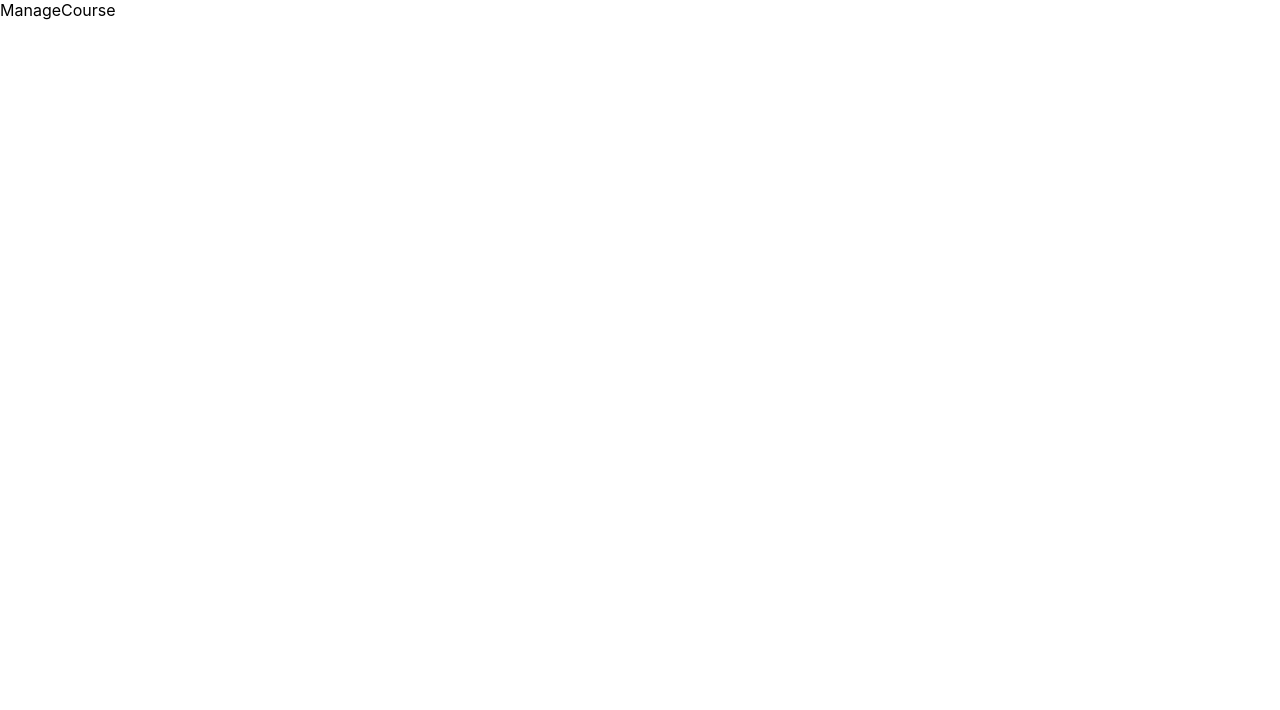
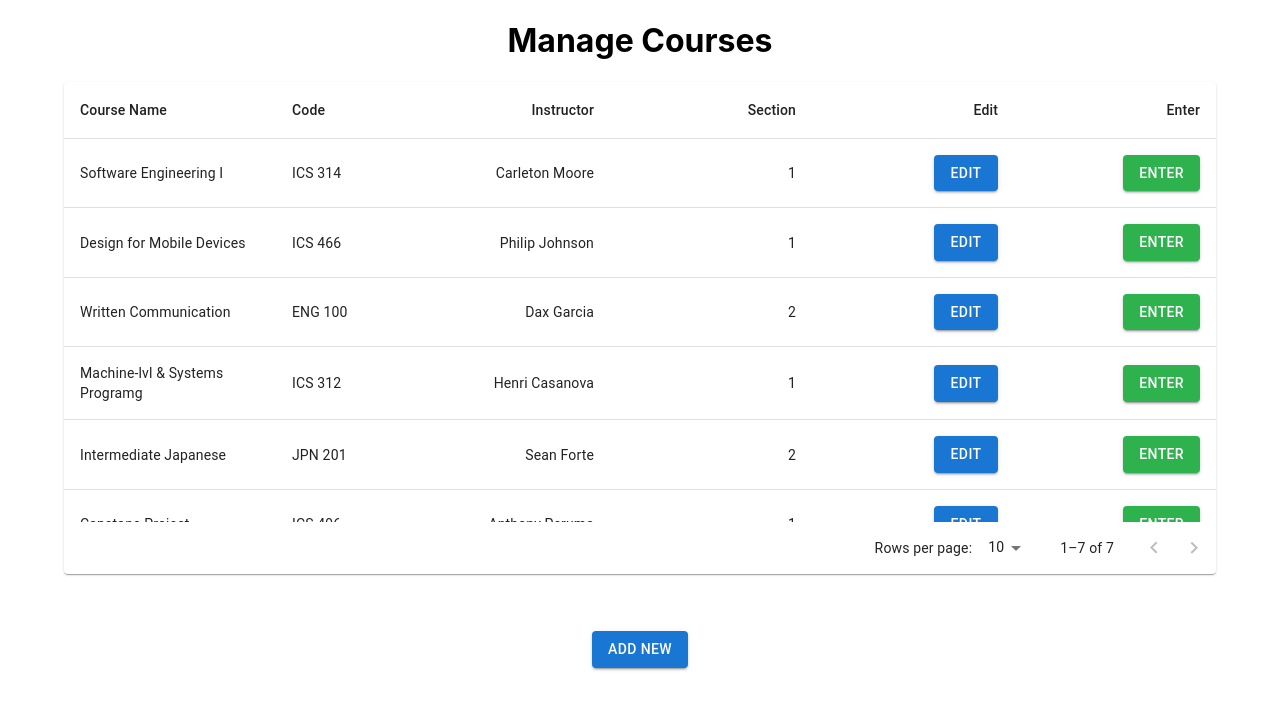
Before and after one commit to wenhaoq20/PickOn_Project, a React (Create React App) app in the folder app/client/: page /managecourse in a window 1280 px wide. Shown: the top 710 px of the page. Built offline with nearby package versions, Linux system fonts and the light colour scheme.

Commit message:
Created Manage Course Page

```diff
--- a/app/client/src/pages/instructor/ManageCourse.jsx
+++ b/app/client/src/pages/instructor/ManageCourse.jsx
@@ -1,5 +1,149 @@
+import * as React from 'react';
+import {
+  Button,
+  Grid,
+  Container,
+  Paper,
+  Table,
+  TableBody,
+  TableCell,
+  TableContainer,
+  TableHead,
+  TablePagination,
+  TableRow
+} from '@mui/material';
+
+const columns = [
+  { id: 'name', label: 'Course Name', minWidth: 170 },
+  { id: 'code', label: 'Code', minWidth: 100 },
+  {
+    id: 'instructor',
+    label: 'Instructor',
+    minWidth: 170,
+    align: 'right',
+    format: (value) => value.toLocaleString('en-US'),
+  },
+  {
+    id: 'section',
+    label: 'Section',
+    minWidth: 170,
+    align: 'right',
+    format: (value) => value.toLocaleString('en-US'),
+  },
+  {
+    id: 'edit',
+    label: 'Edit',
+    minWidth: 170,
+    align: 'right',
+    format: (value) => value.toFixed(2),
+  },
+  {
+    id: 'enter',
+    label: 'Enter',
+    minWidth: 170,
+    align: 'right',
+    format: (value) => value.toFixed(2),
+  },
+];
+
+function createData(name, code, instructor, section) {
+  const edit = <Button variant="contained">Edit</Button>;
+  const enter = <Button style={{
+    backgroundColor: "#2eb24d"
+  }} variant="contained">Enter</Button>;
+  return { name, code, instructor, section, edit, enter};
+}
+
+const rows = [
+  createData('Software Engineering I', 'ICS 314', 'Carleton Moore', 1),
+  createData('Design for Mobile Devices', 'ICS 466', 'Philip Johnson', 1),
+  createData('Written Communication', 'ENG 100', 'Dax Garcia', 2),
+  createData('Machine-lvl & Systems Programg', 'ICS 312', 'Henri Casanova', 1),
+  createData('Intermediate Japanese', 'JPN 201', 'Sean Forte', 2),
+  createData('Capstone Project', 'ICS 496', 'Anthony Peruma', 1),
+  createData('Discrete Math for CS I', 'ICS 141', 'Kyungim Baek', 2),
+];
 const ManageCourse = () => {
-    return <div>ManageCourse</div>;
+
+  const [page, setPage] = React.useState(0);
+  const [rowsPerPage, setRowsPerPage] = React.useState(10);
+
+  const handleChangePage = (event, newPage) => {
+    setPage(newPage);
+  };
+
+  const handleChangeRowsPerPage = (event) => {
+    setRowsPerPage(+event.target.value);
+    setPage(0);
+  };
+
+    return <Container>
+      <Grid
+        container
+        spacing={0}
+        alignItems='center'
+        justifyContent={'center'}
+      >
+      <h1>Manage Courses</h1>
+      </Grid>
+      <Paper sx={{ width: '100%', overflow: 'hidden' }}>
+        <TableContainer sx={{ maxHeight: 440 }}>
+          <Table stickyHeader aria-label="sticky table">
+            <TableHead>
+              <TableRow>
+                {columns.map((column) => (
+                    <TableCell
+                        key={column.id}
+                        align={column.align}
+                        style={{ minWidth: column.minWidth }}
+                    >
+                      {column.label}
+                    </TableCell>
+                ))}
+              </TableRow>
+            </TableHead>
+            <TableBody>
+              {rows
+                  .slice(page * rowsPerPage, page * rowsPerPage + rowsPerPage)
+                  .map((row) => {
+                    return (
+                        <TableRow hover role="checkbox" tabIndex={-1} key={row.code}>
+                          {columns.map((column) => {
+                            const value = row[column.id];
+                            return (
+                                <TableCell key={column.id} align={column.align}>
+                                  {column.format && typeof value === 'number'
+                                      ? column.format(value)
+                                      : value}
+                                </TableCell>
+                            );
+                          })}
+                        </TableRow>
+                    );
+                  })}
+            </TableBody>
+          </Table>
+        </TableContainer>
+        <TablePagination
+            rowsPerPageOptions={[10, 25, 100]}
+            component="div"
+            count={rows.length}
+            rowsPerPage={rowsPerPage}
+            page={page}
+            onPageChange={handleChangePage}
+            onRowsPerPageChange={handleChangeRowsPerPage}
+        />
+      </Paper>
+      <Grid
+          padding='5%'
+          container
+          spacing={0}
+          alignItems='center'
+          justifyContent={'center'}
+      >
+      <Button variant="contained">Add new</Button>
+      </Grid>
+    </Container>;
 }
 
 export default ManageCourse;
```
Also changed, not shown: 2 other files (tests, documents, lock files or other folders).
